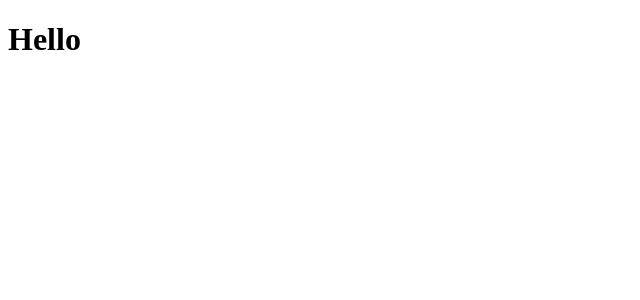
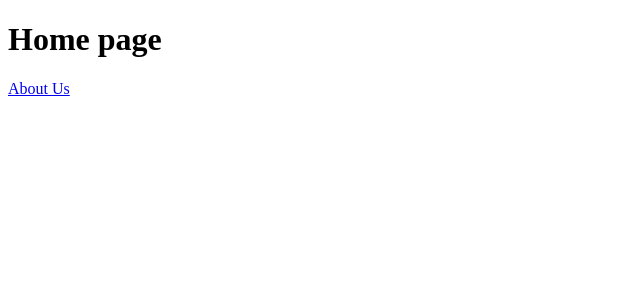
Before and after one commit to phatnguyen9722/Blog-App, a React (Create React App) app in the folder frontend/: page / in a window 1280 px wide. Shown: the top 300 px of the page, without its empty margins (0-640 px from the left). Built offline with nearby package versions, Linux system fonts and the light colour scheme.

Commit message:
frontend router basic config

```diff
--- a/frontend/package.json
+++ b/frontend/package.json
@@ -9,14 +9,13 @@
     "react": "^18.2.0",
     "react-dom": "^18.2.0",
     "react-router": "^6.11.1",
+    "react-router-dom": "^6.11.1",
     "react-scripts": "5.0.1",
     "web-vitals": "^2.1.4"
   },
   "scripts": {
     "start": "react-scripts start",
-    "build": "react-scripts build",
-    "test": "react-scripts test",
-    "eject": "react-scripts eject"
+    "build": "react-scripts build"
   },
   "eslintConfig": {
     "extends": [
--- a/frontend/src/App.js
+++ b/frontend/src/App.js
@@ -1,9 +1,31 @@
+import {
+  createBrowserRouter,
+  RouterProvider,
+  Route,
+  Link,
+} from "react-router-dom";
 
+import Login from "./pages/Login"
+function App() {
+  const router = createBrowserRouter([
+    {
+      path: "/",
+      element: (
+        <div>
+          <h1>Home page</h1>
+          <Link to="about">About Us</Link>
+        </div>
+      ),
+    },
+    {
+      path: "/login",
+      element: <Login/>,
+    },
+  ]);
 
-function App() {
   return (
     <div className="App">
-      <h1>Hello</h1>
+      <RouterProvider router={router} />
     </div>
   );
 }
--- a/frontend/src/pages/Login.jsx
+++ b/frontend/src/pages/Login.jsx
@@ -0,0 +1,9 @@
+import React from 'react'
+
+function Login() {
+  return (
+    <div>Login</div>
+  )
+}
+
+export default Login
```
Also changed, not shown: frontend/src/pages/Home.jsx (+9 -0 lines), frontend/src/pages/Register.jsx (+9 -0 lines), frontend/src/pages/Single.jsx (+9 -0 lines), frontend/src/pages/Write.jsx (+9 -0 lines), 2 other files (tests, documents, lock files or other folders).
